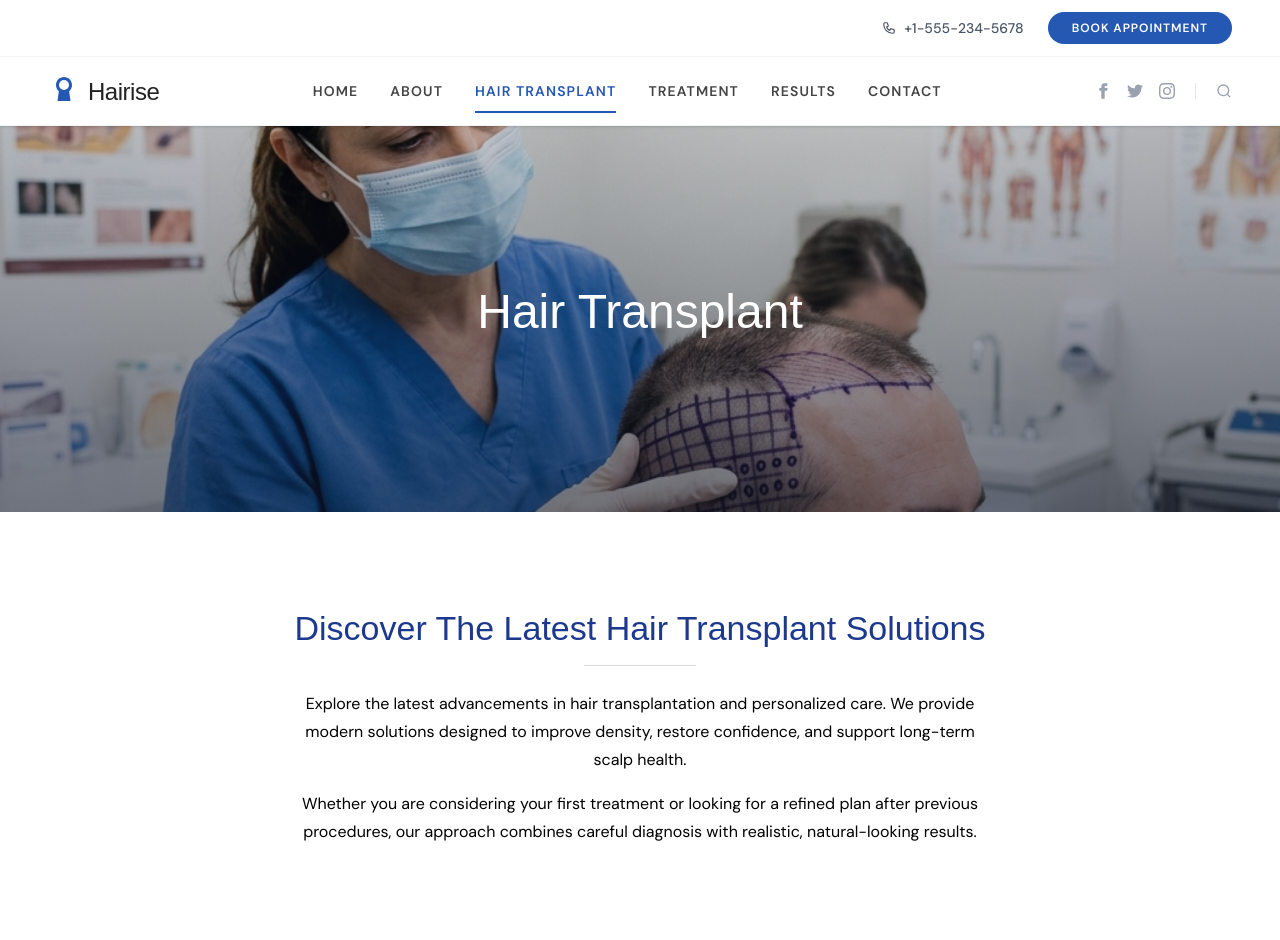
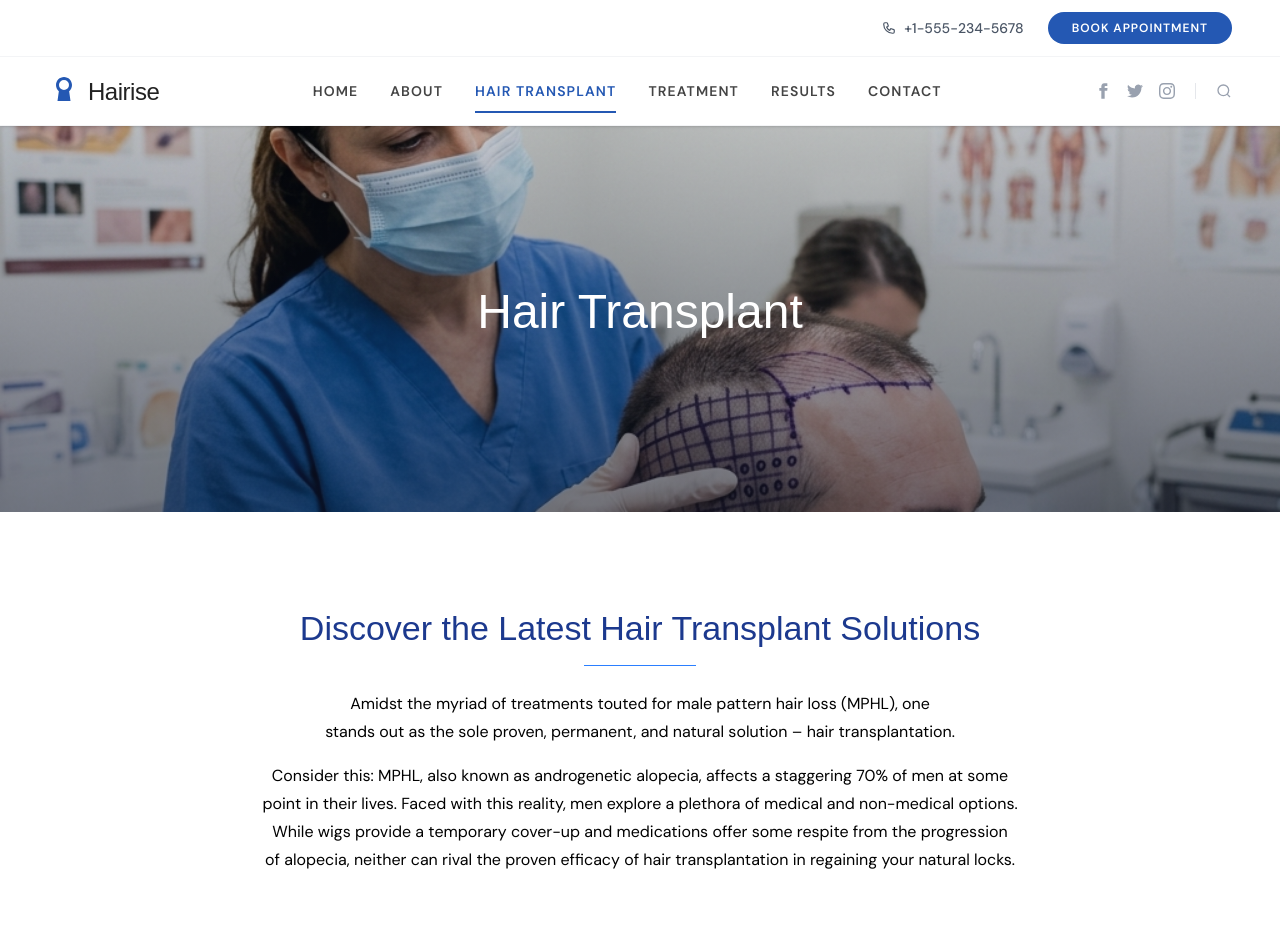
Before and after one commit to dominicnaatey/hair-transplant, a Next.js app: page /hair-transplant in a window 1280 px wide. Shown: the top 940 px of the page. Built offline with nearby package versions, Linux system fonts and the light colour scheme; a web font is replaced by a local one.

Commit message:
docs(HairTransplant/Intro): update intro copy and styling for hair transplant section

```diff
--- a/components/HairTransplant/Intro.tsx
+++ b/components/HairTransplant/Intro.tsx
@@ -3,18 +3,21 @@ export default function Intro() {
     <section className="bg-white px-6 py-16 sm:py-20 md:py-24">
       <div className="mx-auto max-w-190 text-center">
         <h2 className="font-heading text-3xl leading-[1.2] font-medium text-blue-900 sm:text-[2.125rem]">
-          Discover The Latest Hair Transplant Solutions
+          Discover the Latest Hair Transplant Solutions
         </h2>
-        <div className="mx-auto mt-4 h-px w-28 bg-[#D9D9D9]" />
-        <p className="mx-auto mt-6 max-w-170 text-base leading-7 text-black sm:text-base">
-          Explore the latest advancements in hair transplantation and
-          personalized care. We provide modern solutions designed to improve
-          density, restore confidence, and support long-term scalp health.
+        <div className="mx-auto mt-4 h-px w-28 bg-blue-500" />
+        <p className="mx-auto mt-6 max-w-4xl text-base text-balance leading-7 text-black sm:text-base">
+          Amidst the myriad of treatments touted for male pattern hair loss
+          (MPHL), one stands out as the sole proven, permanent, and natural
+          solution – hair transplantation.
         </p>
-        <p className="mx-auto mt-4 max-w-170 text-base leading-7 text-black sm:text-base">
-          Whether you are considering your first treatment or looking for a
-          refined plan after previous procedures, our approach combines careful
-          diagnosis with realistic, natural-looking results.
+        <p className="mx-auto mt-4 max-w-4xl text-base text-balance leading-7 text-black sm:text-base">
+          Consider this: MPHL, also known as androgenetic alopecia, affects a
+          staggering 70% of men at some point in their lives. Faced with this
+          reality, men explore a plethora of medical and non-medical options.
+          While wigs provide a temporary cover-up and medications offer some
+          respite from the progression of alopecia, neither can rival the proven
+          efficacy of hair transplantation in regaining your natural locks.
         </p>
       </div>
     </section>
```
